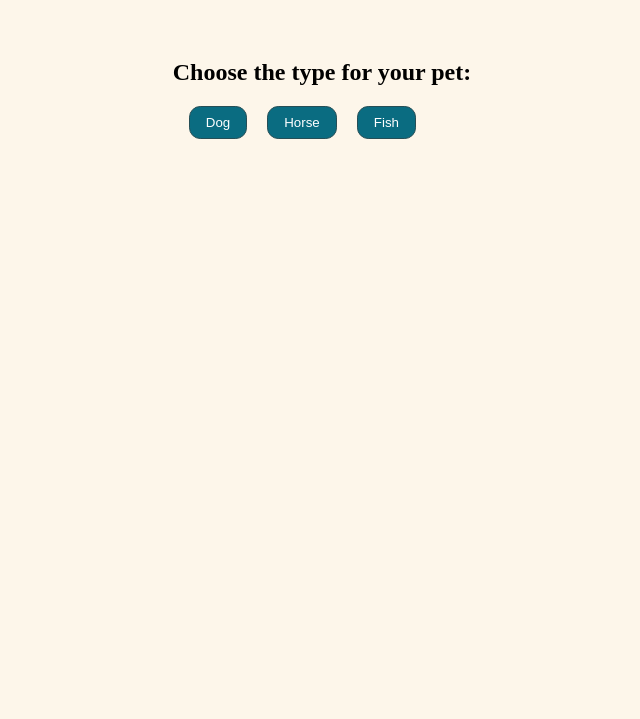
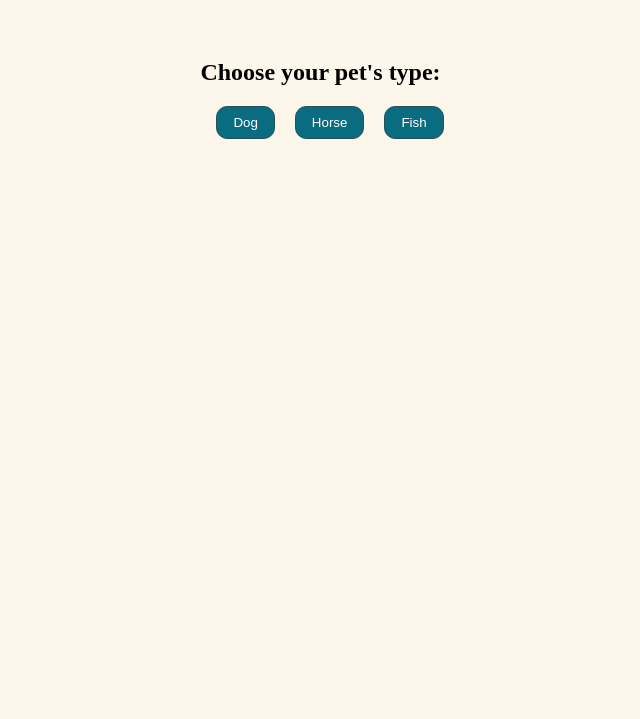
Before and after one commit to Anca2022/BPIT-sandbox, a plain HTML site: page index.html in a window 1280 px wide. Shown: the part 81-800 px from the top of the page, without its empty margins (318-958 px from the left). Drawn offline with Linux system fonts and the light colour scheme.

Commit message:
changed from bpit

```diff
--- a/index.html
+++ b/index.html
@@ -9,13 +9,12 @@
 <body>
   <h1> Create your pet </h1>
   <div class="choose-animal">
-    <h2>Choose the type for your pet: </h2>
+    <h2>Choose your pet's type: </h2>
     <button id="dog">Dog</button>
     <button id="horse">Horse</button>
     <button id="fish">Fish</button>
   </div>
   <div class="new-pet" id="new-animal">
-
   </div>
   <script src="main.js" type="module"></script>
 </body>
```
